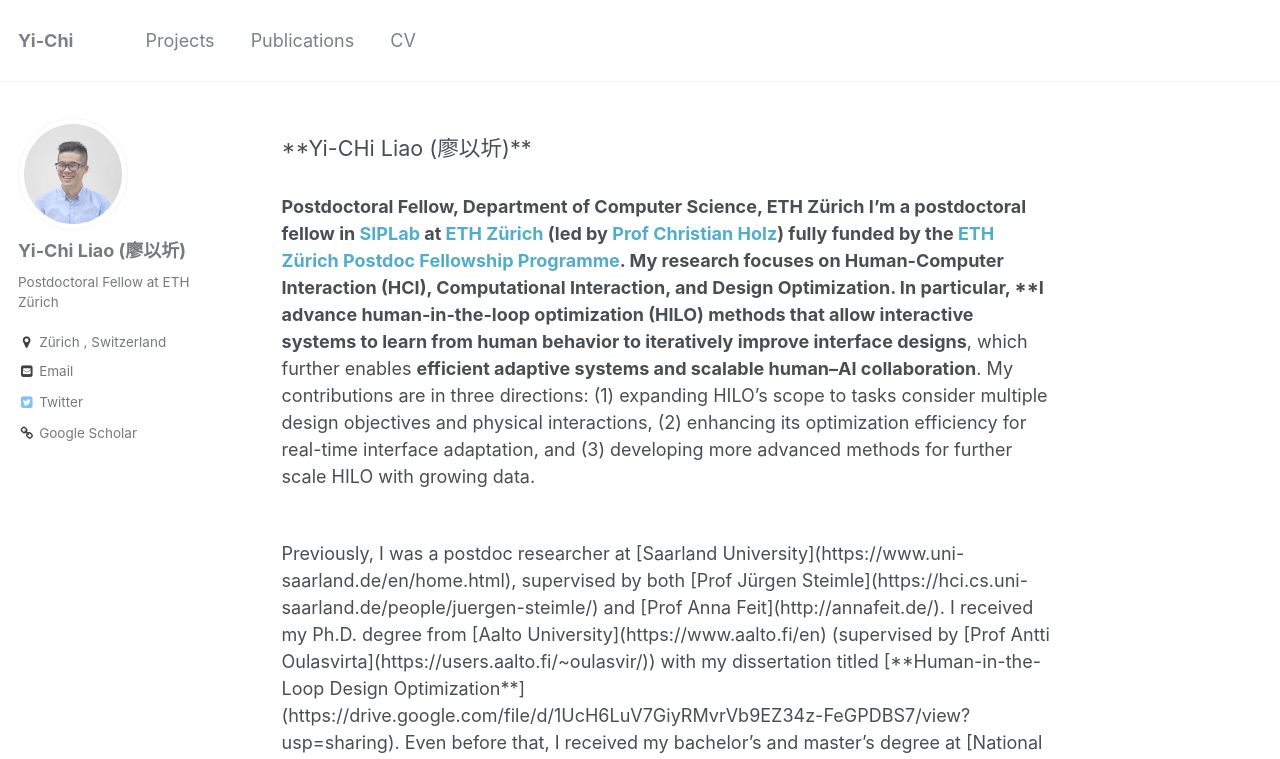
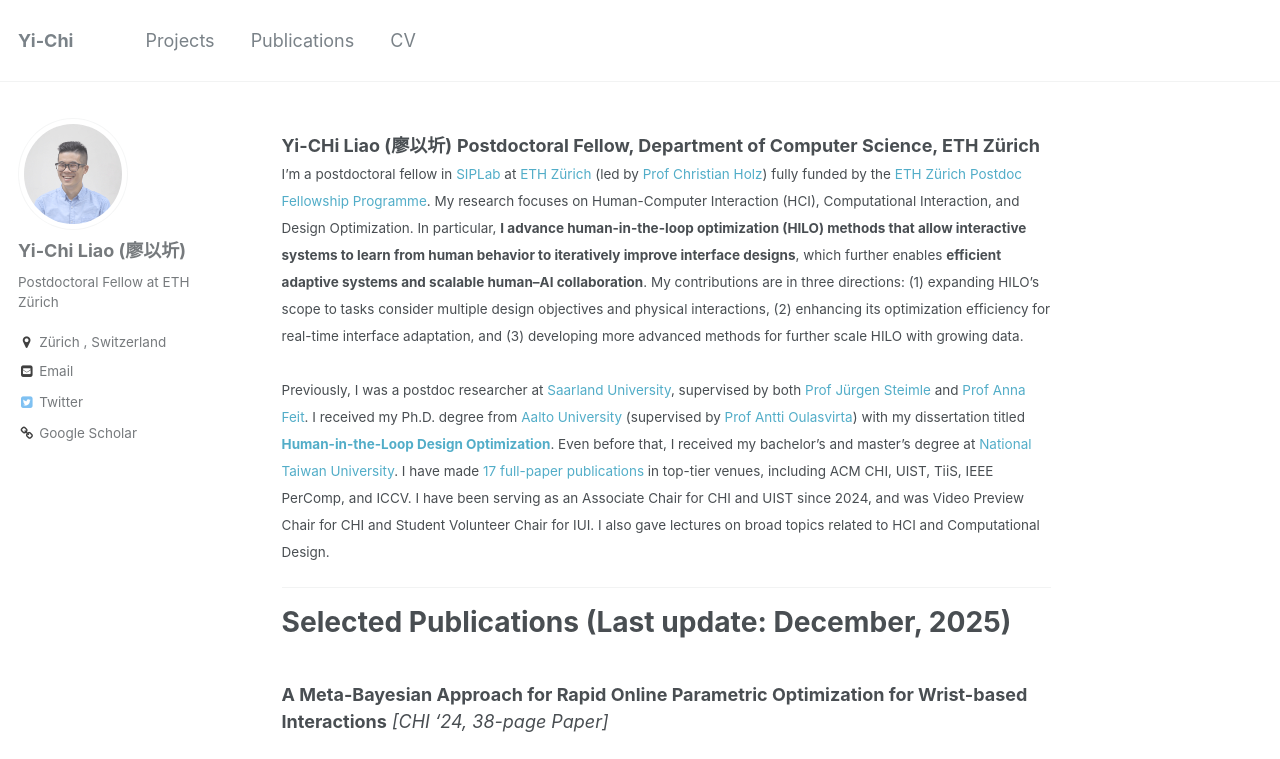
Before and after one commit to yichiliao/yichiliao.github.io, a Jekyll site: the page built from _pages/about.md, in a window 1280 px wide and 1400 px high. Shown: the top 759 px of the window. Built offline with Jekyll 4.4.1, drawn with Linux system fonts in a browser that asks for light colours; some of the changed text lies outside the part shown; grey boxes are pictures that could not be loaded.

```diff
--- a/_pages/about.md
+++ b/_pages/about.md
@@ -7,15 +7,17 @@
   - /about/
   - /about.html
 ---
-<p style="font-size: 1.2em;">**Yi-CHi Liao (廖以圻)**</p>
-**Postdoctoral Fellow, Department of Computer Science, ETH Zürich
+**Yi-CHi Liao (廖以圻)**
+**Postdoctoral Fellow, Department of Computer Science, ETH Zürich**
+<small>
 I’m a postdoctoral fellow in [SIPLab](https://siplab.org/) at [ETH Zürich](https://ethz.ch/en.html) (led by [Prof Christian Holz](https://www.christianholz.net/)) fully funded by the [ETH Zürich Postdoc Fellowship Programme](https://ethz.ch/en/research/research-promotion/eth-fellowships.html). My research focuses on Human-Computer Interaction (HCI), Computational Interaction, and Design Optimization. In particular, **I advance human-in-the-loop optimization (HILO) methods that allow interactive systems to learn from human behavior to iteratively improve interface designs**, which further enables **efficient adaptive systems and scalable human–AI collaboration**.
 My contributions are in three directions: (1) expanding HILO's scope to tasks consider multiple design objectives and physical interactions, (2) enhancing its optimization efficiency for real-time interface adaptation, and (3) developing more advanced methods for further scale HILO with growing data.
+</small>
 <br>
 <br>
-<medium>
+<small>
 Previously, I was a postdoc researcher at [Saarland University](https://www.uni-saarland.de/en/home.html), supervised by both [Prof Jürgen Steimle](https://hci.cs.uni-saarland.de/people/juergen-steimle/) and [Prof Anna Feit](http://annafeit.de/). I received my Ph.D. degree from [Aalto University](https://www.aalto.fi/en) (supervised by [Prof Antti Oulasvirta](https://users.aalto.fi/~oulasvir/)) with my dissertation titled [**Human-in-the-Loop Design Optimization**](https://drive.google.com/file/d/1UcH6LuV7GiyRMvrVb9EZ34z-FeGPDBS7/view?usp=sharing). Even before that, I received my bachelor’s and master’s degree at [National Taiwan University](https://www.ntu.edu.tw/english/). I have made [17 full-paper publications](https://scholar.google.com/citations?user=Ddny4V4AAAAJ&hl=en) in top-tier venues, including ACM CHI, UIST, TiiS, IEEE PerComp, and ICCV. I have been serving as an Associate Chair for CHI and UIST since 2024, and was Video Preview Chair for CHI and Student Volunteer Chair for IUI. I also gave lectures on broad topics related to HCI and Computational Design.
-</medium>
+</small>
 
 ------
 
```
